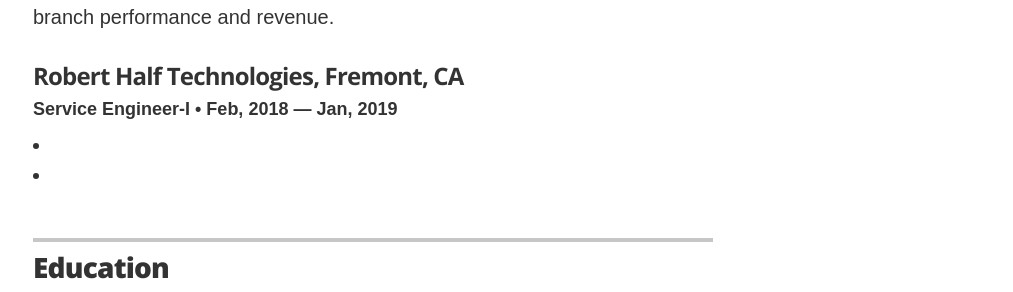
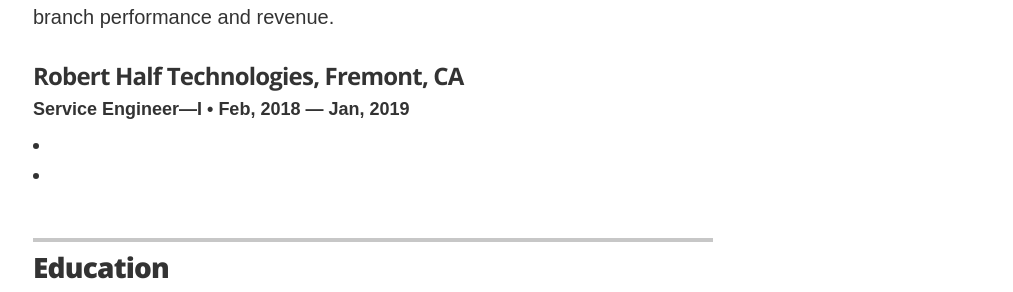
Before and after one commit to ttariqaziz/ttariqaziz.github.io, a Jekyll site: the page built from index.html, in a window 1280 px wide and 900 px high, scrolled down 918 px. Shown: the part 161-453 px from the top of the window, without its empty margins (267-1280 px from the left). Built offline with Jekyll 4.4.1, drawn with Linux system fonts in a browser that asks for light colours; part of the change alters nothing that is shown.

```diff
--- a/_data/experience.yml
+++ b/_data/experience.yml
@@ -15,7 +15,7 @@
 
 # Engineer
 - company: Robert Half Technologies, Fremont, CA
-  position: Service Engineer-I
+  position: Service Engineer&mdash;I
   duration: Feb, 2018 &mdash; Jan, 2019
   summary: <li>  </li><li>  </li>
 
```
